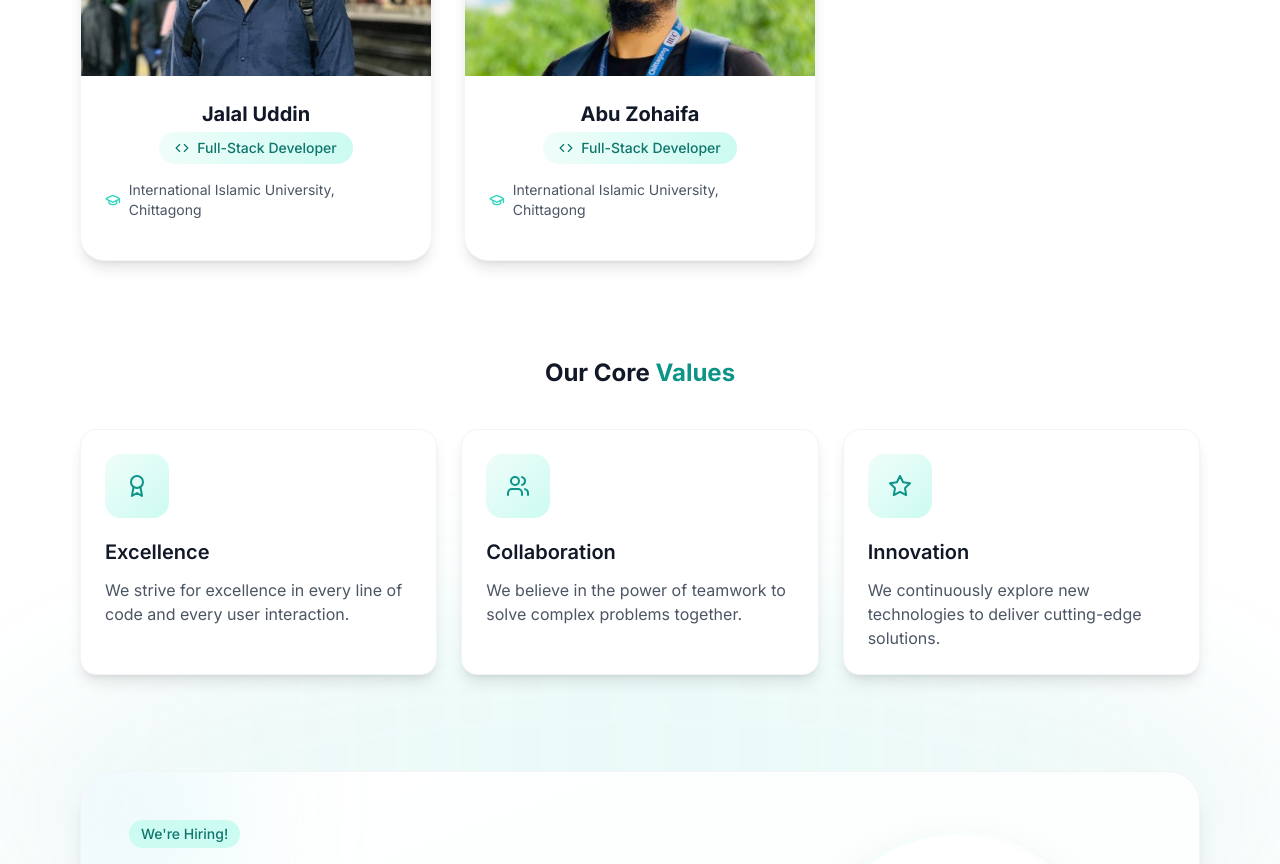
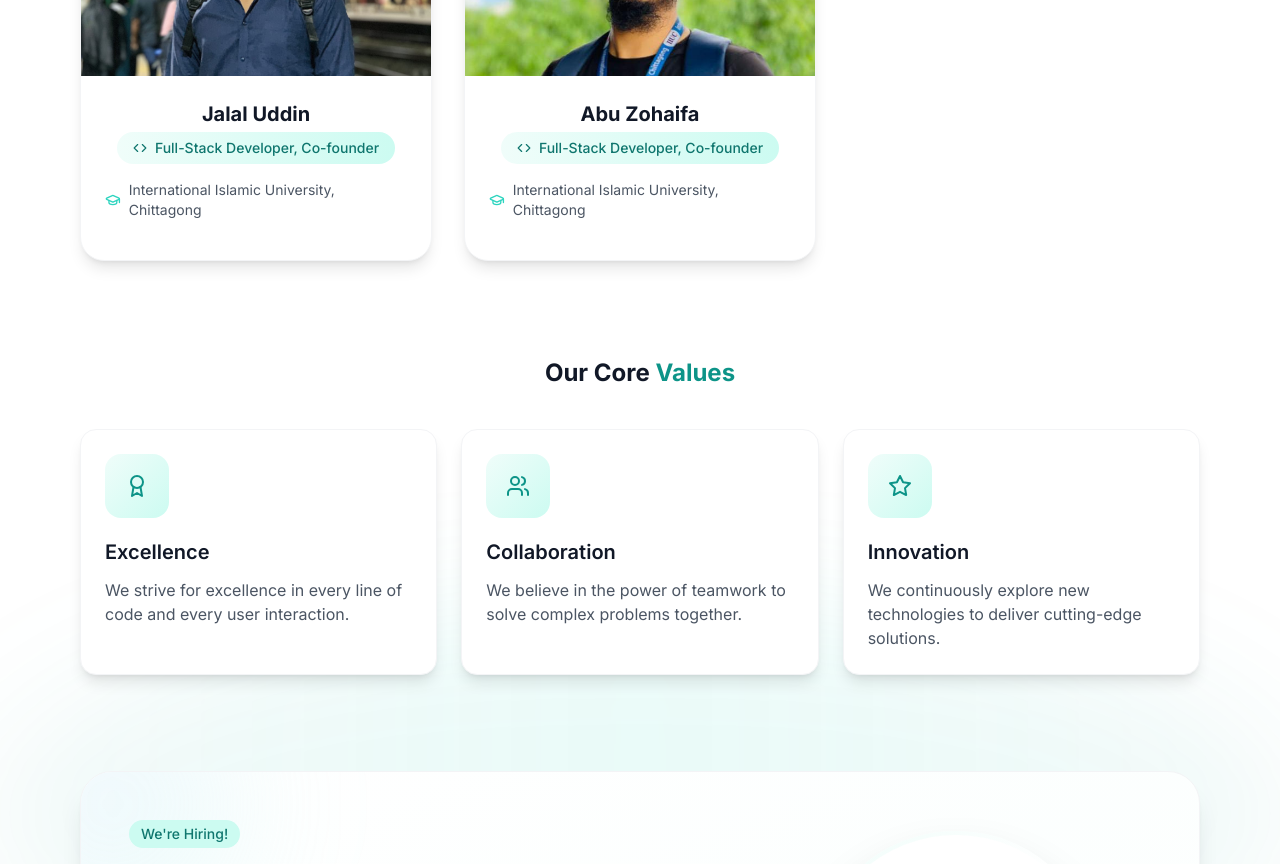
Before and after one commit to ju4700/PasherDokan-Web, a React (Vite) app in the folder PasherDokanWeb/: page / in a window 1280 px wide. Shown: the part 8480-9344 px from the top of the page. Built offline with nearby package versions, Linux system fonts and the light colour scheme.

Commit message:
Update team member roles to include co-founder designation

```diff
--- a/PasherDokanWeb/src/components/Team.tsx
+++ b/PasherDokanWeb/src/components/Team.tsx
@@ -125,7 +125,7 @@ const Team: React.FC = () => {
   const teamMembers: TeamMember[] = useMemo(() => [
     {
       name: 'Jalal Uddin',
-      role: 'Full-Stack Developer',
+      role: 'Full-Stack Developer, Co-founder',
       university: 'International Islamic University, Chittagong',
       email: 'jalal.dev.design@gmail.com',
       github: 'https://github.com/ju4700',
@@ -134,7 +134,7 @@ const Team: React.FC = () => {
     },
     {
       name: 'Abu Zohaifa',
-      role: 'Full-Stack Developer',
+      role: 'Full-Stack Developer, Co-founder',
       university: 'International Islamic University, Chittagong',
       email: 'ultimatezrage@gmail.com',
       github: 'https://github.com/Zohaifa',
```
